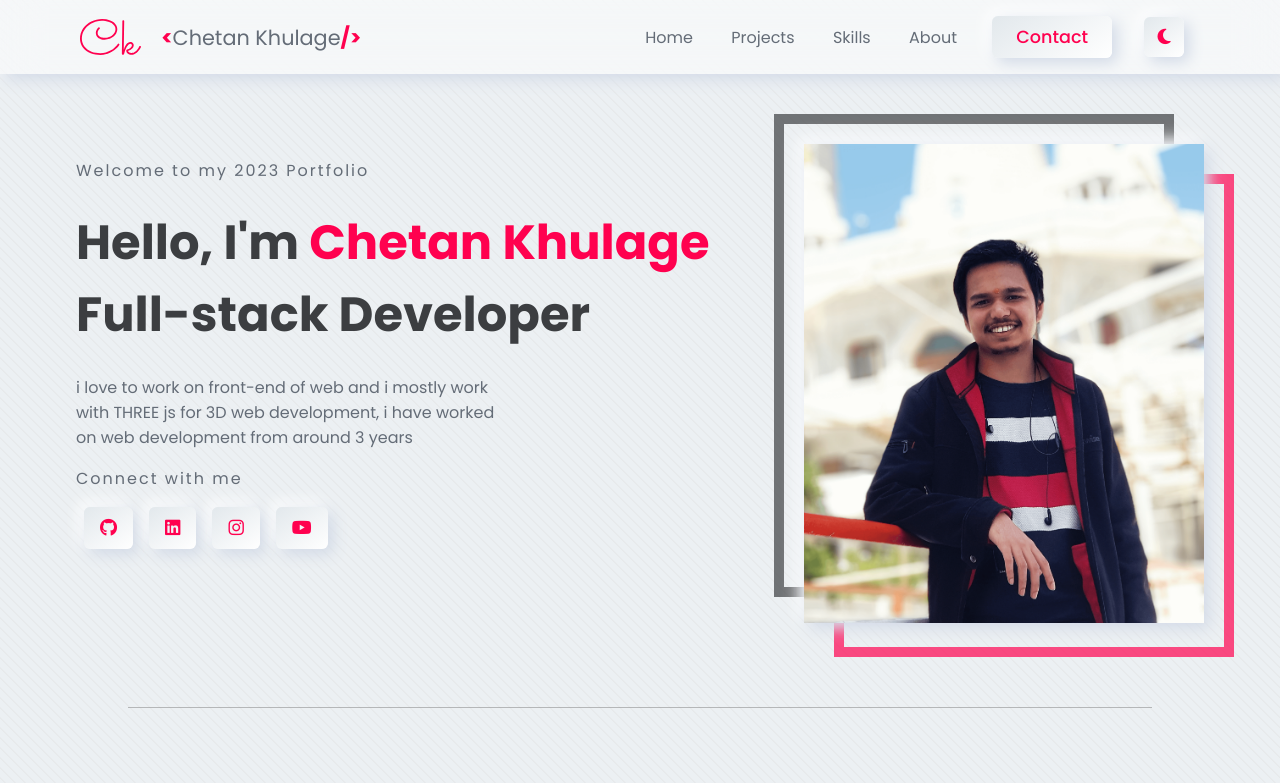
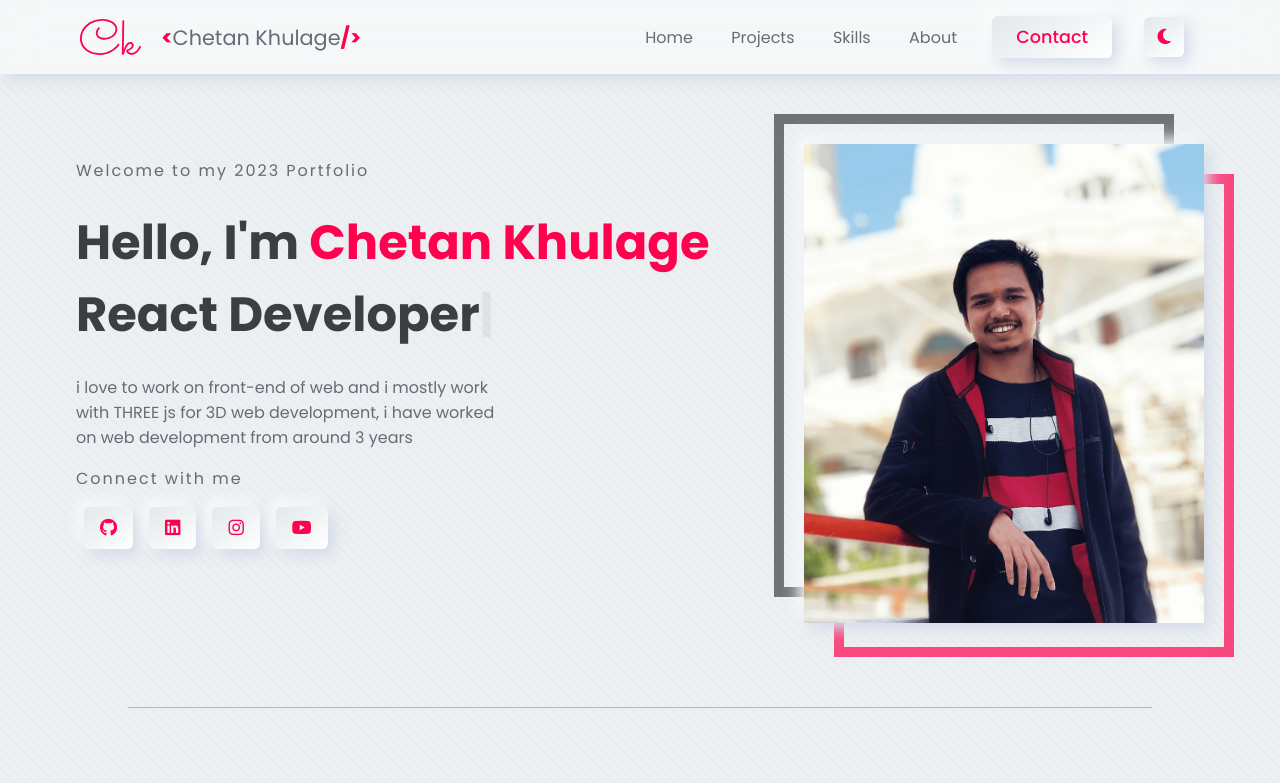
Before and after one commit to Chetan-KK/chetan-kk-portfolio2023, a React (Vite) app: page / in a window 1280 px wide. Shown: the top 783 px of the page. Built offline with nearby package versions, Linux system fonts and the light colour scheme.

Commit message:
typed js added

```diff
--- a/package.json
+++ b/package.json
@@ -18,6 +18,7 @@
     "react-parallax-tilt": "^1.7.117",
     "react-router-dom": "^6.8.2",
     "react-scroll": "^1.8.9",
+    "react-typed": "^1.2.0",
     "vercel": "^28.16.15"
   },
   "devDependencies": {
--- a/src/Components/Hero/Hero.jsx
+++ b/src/Components/Hero/Hero.jsx
@@ -3,6 +3,7 @@ import Connect from "../Connect/Connect";
 import "./Hero.css";
 import myImg from "/me.png";
 import Tilt from "react-parallax-tilt";
+import Typed from "react-typed";
 
 function Hero() {
   return (
@@ -13,7 +14,23 @@ function Hero() {
           <div className="main-title">
             Hello, I'm <b>Chetan Khulage</b>
           </div>
-          <div className="main-title">Full-stack Developer</div>
+          <Typed
+            className="main-title"
+            strings={[
+              "Full-stack Developer",
+              "THREE JS developer",
+              "React Developer",
+              "Web Designer",
+              "UI/UX Designer",
+              "UI/UX Developer",
+              "MERN-stack Developer",
+              "React THREE Fiber",
+              "Web Motion Designer",
+            ]}
+            typeSpeed={40}
+            backSpeed={40}
+            loop={true}
+          />
         </div>
         <div className="sub-heading">
           i love to work on front-end of web and i mostly work with THREE js for
--- a/src/Components/Skills/Skills.jsx
+++ b/src/Components/Skills/Skills.jsx
@@ -135,7 +135,7 @@ function Skills() {
         <div className="left">
           <ul>
             <li className="button">Full-stack Web Developer</li>
-            <li className="button">MERN Developer</li>
+            <li className="button">MERN-stack Developer</li>
             <li className="button">Web Designer</li>
             <li className="button">UI/UX Developer/Designer</li>
             <li className="button">THREE JS developer</li>
```
Also changed, not shown: 1 other file (tests, documents, lock files or other folders).
